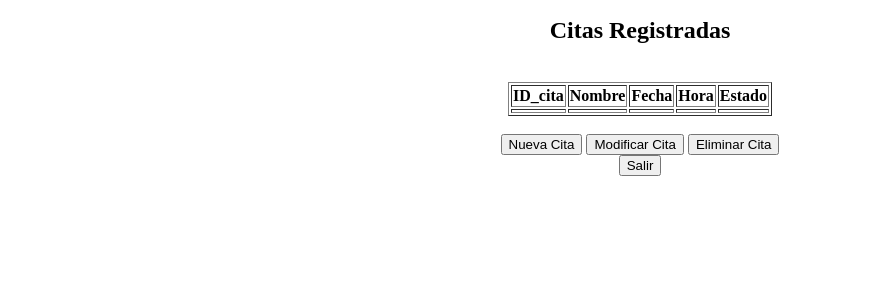
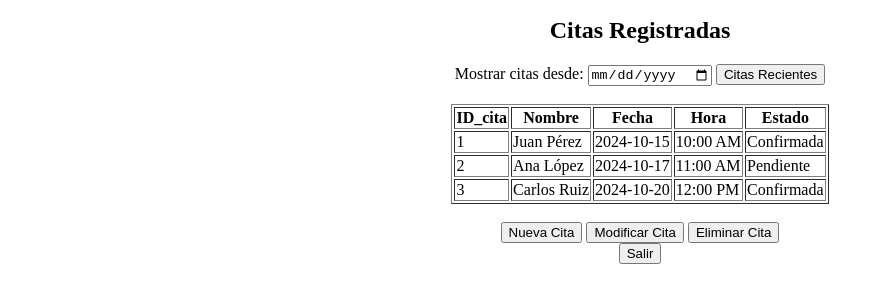
Before and after one commit to Jona6001/ProyectoIntegradora1-E4, a website: page Integradora/screens/Citas_Registradas.html in a window 1280 px wide. Shown: the part 130-432 px from the top of the page, without its empty margins (0-884 px from the left). Drawn offline with Linux system fonts and the light colour scheme.

Commit message:
Filtrar citas

```diff
--- a/Integradora/screens/Citas_Registradas.html
+++ b/Integradora/screens/Citas_Registradas.html
@@ -1,10 +1,10 @@
+<!DOCTYPE html>
 <html lang="en">
 <head>
     <meta charset="UTF-8">
     <meta name="viewport" content="width=device-width, initial-scale=1.0">
-    <title>Document</title>
+    <title>Gestor de citas</title>
     <script src="../scripts/script.js"></script>
-
 </head>
 <body>
 
@@ -12,9 +12,20 @@
 <center><h1>Gestor de citas</h1></center>
 <button type="button" id="cerrar" onclick="cerrarSesion()">Cerrar Sesión</button>
 <center><h2>Citas Registradas</h2></center>
+
+<!-- Agregar filtro de citas recientes -->
+<center>
+    <label for="fechaFiltro">Mostrar citas desde:</label>
+    <input type="date" id="fechaFiltro" onchange="filtrarCitasPorFecha()">
+    <button type="button" onclick="mostrarCitasRecientes()">Citas Recientes</button>
+</center>
+
 <br>
-    <center>
-        <table border="1">
+
+<!-- Tabla de citas -->
+<center>
+    <table border="1" id="tablaCitas">
+        <thead>
             <tr>
                 <th>ID_cita</th>
                 <th>Nombre</th>
@@ -22,18 +33,46 @@
                 <th>Hora</th>
                 <th>Estado</th>
             </tr>
+        </thead>
+        <tbody>
             <tr>
-                <td></td>
-                <td></td>
-                <td></td>
-                <td></td>
-                <td></td>
+                <td>1</td>
+                <td>Juan Pérez</td>
+                <td>2024-10-15</td>
+                <td>10:00 AM</td>
+                <td>Confirmada</td>
             </tr>
+            <tr>
+                <td>2</td>
+                <td>Ana López</td>
+                <td>2024-10-17</td>
+                <td>11:00 AM</td>
+                <td>Pendiente</td>
+            </tr>
+            <tr>
+                <td>3</td>
+                <td>Carlos Ruiz</td>
+                <td>2024-10-20</td>
+                <td>12:00 PM</td>
+                <td>Confirmada</td>
+            </tr>
+        </tbody>
     </table>
-    </center>
+</center>
+
 <br>
-   <center> <a href="Cita_Nueva.html"><button  type="button" id="NuevaCita">Nueva Cita</button></a> <a href="Cita_Modificar.html"><button  type="button" id="ModificarCita">Modificar Cita</button></a> <a href="Cita_Eliminar.html"><button  type="button" id="EliminarCita">Eliminar Cita</button></a> </center>
-   <center> <a href="main.html"><button  type="button" id="Salir">Salir</button></a></center>
+
+<!-- Botones de acciones -->
+<center>
+    <a href="Cita_Nueva.html"><button type="button" id="NuevaCita">Nueva Cita</button></a>
+    <a href="Cita_Modificar.html"><button type="button" id="ModificarCita">Modificar Cita</button></a>
+    <a href="Cita_Eliminar.html"><button type="button" id="EliminarCita">Eliminar Cita</button></a>
+</center>
+
+<!-- Botón para salir -->
+<center>
+    <a href="main.html"><button type="button" id="Salir">Salir</button></a>
+</center>
 
 </body>
 </html>
--- a/Integradora/scripts/script.js
+++ b/Integradora/scripts/script.js
@@ -27,3 +27,37 @@ function cerrarSesion() {
 // Llamar las funciones al cargar la página
 mostrarFecha();
 mostrarUsuNomb();
+
+
+// Función para mostrar solo las citas a partir de la fecha actual
+function mostrarCitasRecientes() {
+    const hoy = new Date().toISOString().split('T')[0]; // Obtener la fecha actual en formato 'yyyy-mm-dd'
+    filtrarCitas(hoy);
+}
+
+// Función para filtrar las citas por una fecha seleccionada en el calendario
+function filtrarCitasPorFecha() {
+    const fechaSeleccionada = document.getElementById('fechaFiltro').value;
+    if (fechaSeleccionada) {
+        filtrarCitas(fechaSeleccionada);
+    }
+}
+
+// Función general para filtrar las citas en base a una fecha
+function filtrarCitas(fechaFiltro) {
+    const tabla = document.getElementById('tablaCitas');
+    const filas = tabla.getElementsByTagName('tr');
+
+    // Recorrer todas las filas de la tabla (excluyendo el encabezado)
+    for (let i = 1; i < filas.length; i++) {
+        const celdaFecha = filas[i].getElementsByTagName('td')[2]; // Columna de la fecha
+        const fechaCita = celdaFecha.textContent; // Obtener el valor de la fecha de la cita
+
+        // Mostrar u ocultar las filas basadas en la fecha
+        if (fechaCita >= fechaFiltro) {
+            filas[i].style.display = ""; // Mostrar la fila si la fecha es mayor o igual a la fecha filtro
+        } else {
+            filas[i].style.display = "none"; // Ocultar la fila si la fecha es menor
+        }
+    }
+}
```
